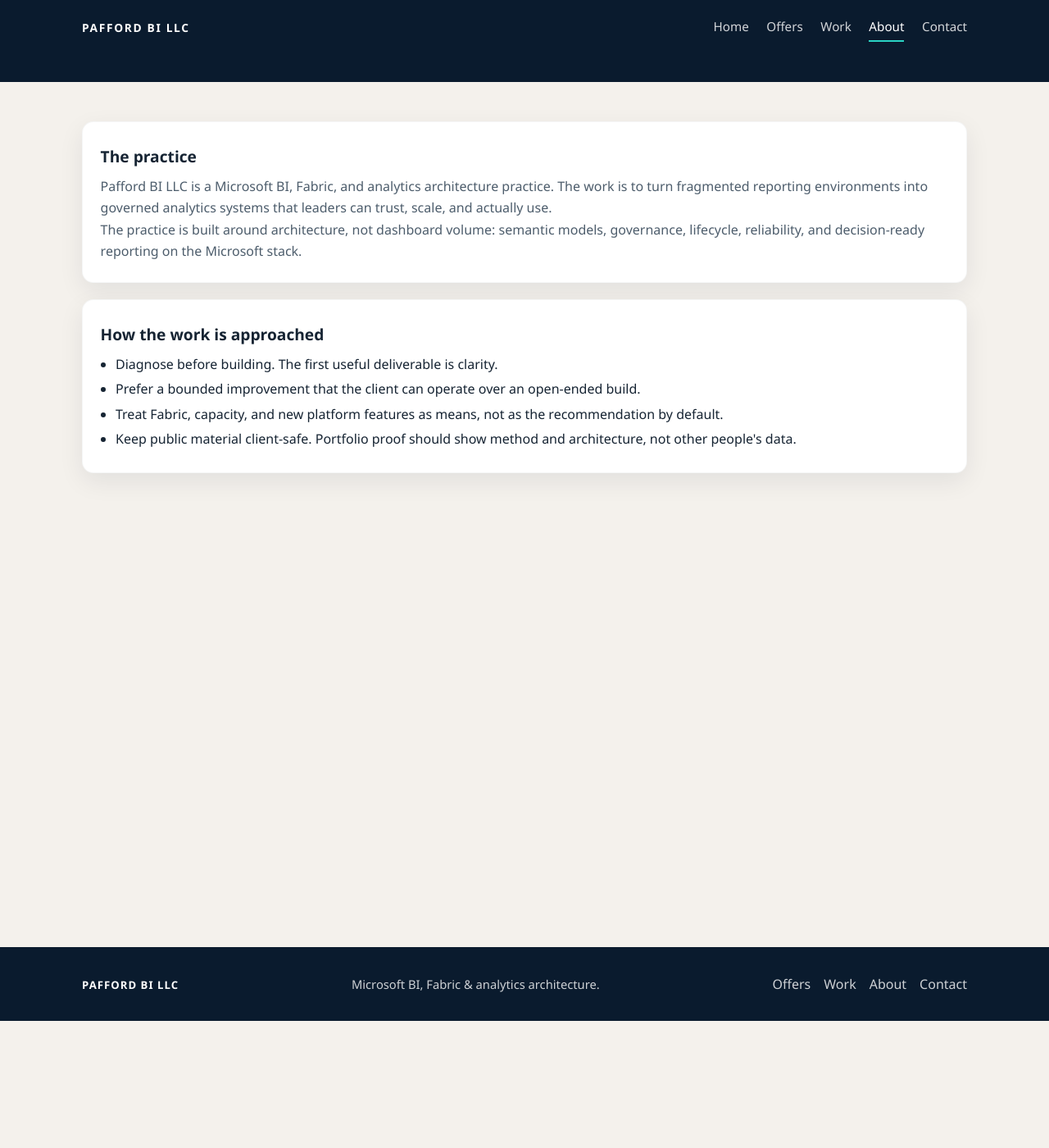
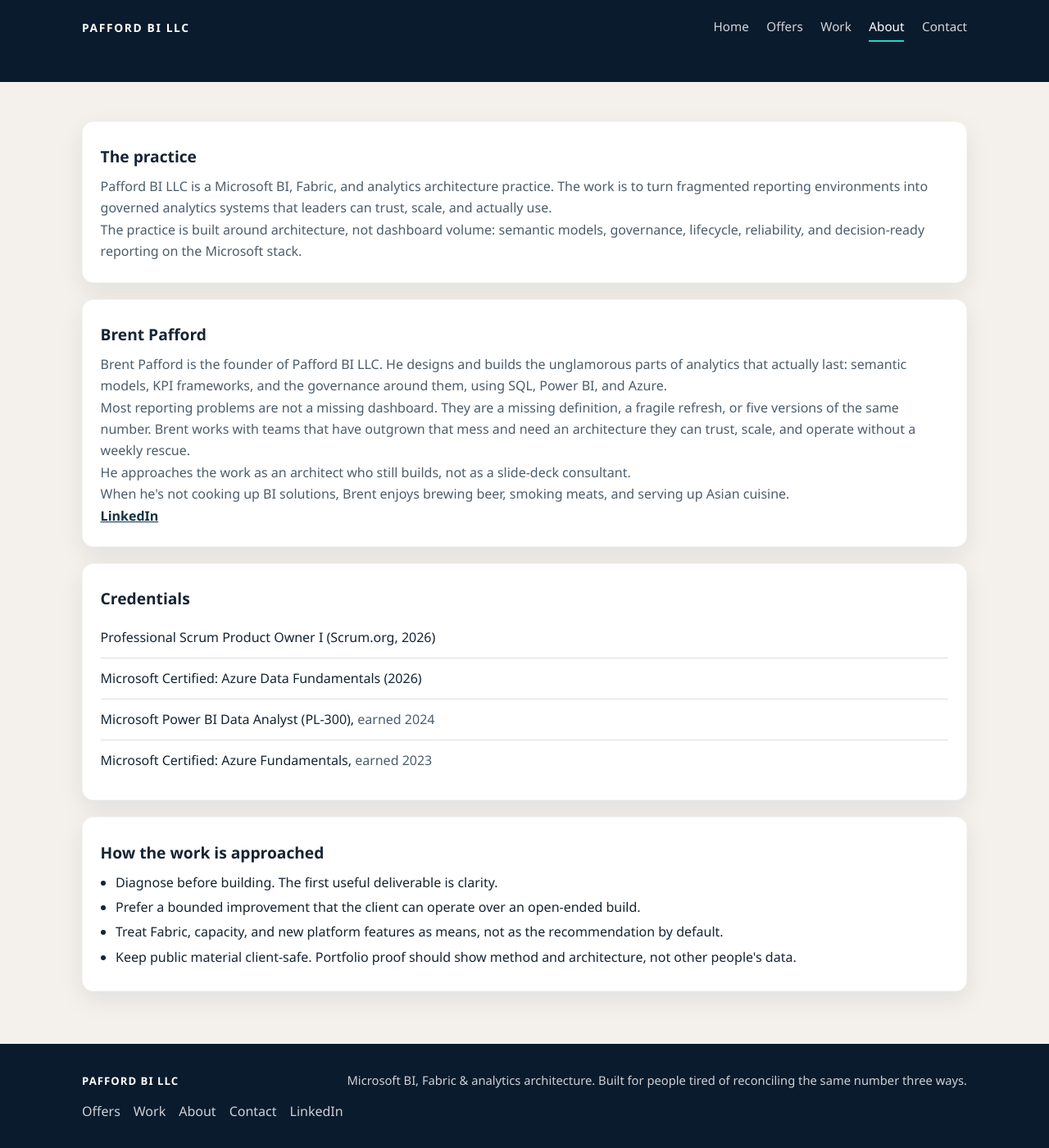
Before and after one commit to paffordbi/paffordbi.github.io, a Jekyll site: the page built from about.md, in a window 1280 px wide and 1400 px high, scrolled down 155 px. Shown: the whole window at 82% size. Built offline with Jekyll 4.4.1, drawn with Linux system fonts in a browser that asks for light colours.

Commit message:
Add founder bio, credentials, and LinkedIn to the public site.
Rewrite the About page in Brent Pafford's voice, list current and
previously earned credentials, and link LinkedIn from About, Contact,
and the footer. Leave the headshot and public email off the live pages.

```diff
--- a/_includes/footer.html
+++ b/_includes/footer.html
@@ -1,12 +1,13 @@
 <footer class="site-footer">
   <div class="wrap footer-inner">
     <p class="footer-name">Pafford BI LLC</p>
-    <p class="footer-note">Microsoft BI, Fabric &amp; analytics architecture.</p>
+    <p class="footer-note">Microsoft BI, Fabric &amp; analytics architecture. Built for people tired of reconciling the same number three ways.</p>
     <nav class="footer-nav" aria-label="Footer">
       <a href="{{ '/offers/' | relative_url }}">Offers</a>
       <a href="{{ '/work/' | relative_url }}">Work</a>
       <a href="{{ '/about/' | relative_url }}">About</a>
       <a href="{{ '/contact/' | relative_url }}">Contact</a>
+      <a href="https://www.linkedin.com/in/brent-pafford-0bb85432/">LinkedIn</a>
     </nav>
   </div>
 </footer>
--- a/about.md
+++ b/about.md
@@ -1,7 +1,7 @@
 ---
 layout: default
 title: About
-description: Pafford BI LLC is a Microsoft BI, Fabric, and analytics architecture practice.
+description: Brent Pafford is the founder of Pafford BI LLC, a Microsoft BI, Fabric, and analytics architecture practice.
 permalink: /about/
 ---
 
@@ -21,6 +21,26 @@ permalink: /about/
     </article>
 
     <article class="page-card">
+      <h2>Brent Pafford</h2>
+      <!-- Headshot will be added here when provided. -->
+      <p>Brent Pafford is the founder of Pafford BI LLC. He designs and builds the unglamorous parts of analytics that actually last: semantic models, KPI frameworks, and the governance around them, using SQL, Power BI, and Azure.</p>
+      <p>Most reporting problems are not a missing dashboard. They are a missing definition, a fragile refresh, or five versions of the same number. Brent works with teams that have outgrown that mess and need an architecture they can trust, scale, and operate without a weekly rescue.</p>
+      <p>He approaches the work as an architect who still builds, not as a slide-deck consultant.</p>
+      <p>When he's not cooking up BI solutions, Brent enjoys brewing beer, smoking meats, and serving up Asian cuisine.</p>
+      <p class="profile-links"><a href="https://www.linkedin.com/in/brent-pafford-0bb85432/">LinkedIn</a></p>
+    </article>
+
+    <article class="page-card">
+      <h2>Credentials</h2>
+      <ul class="cred-list">
+        <li>Professional Scrum Product Owner I (Scrum.org, 2026)</li>
+        <li>Microsoft Certified: Azure Data Fundamentals (2026)</li>
+        <li>Microsoft Power BI Data Analyst (PL-300), <span class="earned">earned 2024</span></li>
+        <li>Microsoft Certified: Azure Fundamentals, <span class="earned">earned 2023</span></li>
+      </ul>
+    </article>
+
+    <article class="page-card">
       <h2>How the work is approached</h2>
       <ul class="include-list">
         <li>Diagnose before building. The first useful deliverable is clarity.</li>
@@ -31,4 +51,3 @@ permalink: /about/
     </article>
   </div>
 </section>
-<!-- Bio, headshot, credentials, and a public location line are omitted until the principal supplies them. -->
--- a/assets/css/site.css
+++ b/assets/css/site.css
@@ -405,3 +405,33 @@ main { flex: 1; }
   .hero { padding: 3rem 0 3.2rem; }
   .diagram { max-width: 22rem; }
 }
+
+.hero .lede-aside {
+  margin: -1.15rem 0 2rem;
+  color: rgba(255, 255, 255, 0.72);
+  font-size: 1.02rem;
+}
+
+.cred-list {
+  list-style: none;
+  padding: 0;
+  margin: 0.4rem 0 0;
+}
+
+.cred-list li {
+  padding: 0.7rem 0;
+  border-bottom: 1px solid var(--line);
+}
+
+.cred-list li:last-child { border-bottom: 0; }
+
+.cred-list .earned { color: var(--muted); }
+
+.profile-links {
+  display: flex;
+  flex-wrap: wrap;
+  gap: 0.85rem 1.25rem;
+  margin: 0.85rem 0 0;
+}
+
+.profile-links a { font-weight: 650; }
```
Also changed, not shown: contact.md (+6 -3 lines), index.md (+1 -0 lines).
